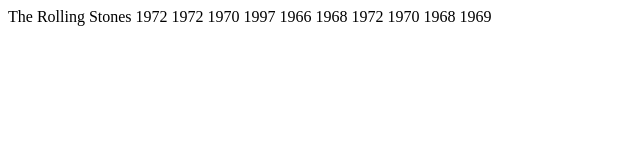
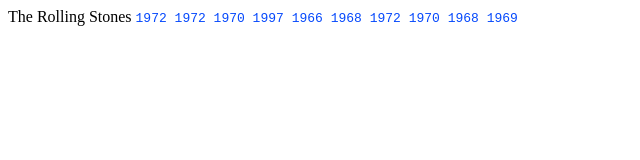
Before and after one commit to twhite06/assign3b, a plain HTML site: page index.html in a window 1280 px wide. Shown: the whole page, without its empty margins (0-640 px from the left). Drawn offline with Linux system fonts and the light colour scheme.

Commit message:
Update index.html

```diff
--- a/index.html
+++ b/index.html
@@ -1,4 +1,8 @@
 <?xml version="1.0" encoding="UTF-8"?>
+<head>
+  <title> XML Assign </title>
+  <link rel= "stylesheet" type="text/css" href="xmlstyle.css">
+</head>
 <setlist>
 	<artist> The Rolling Stones </artist>
 	<songs>
```
